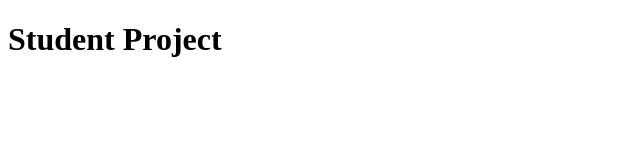
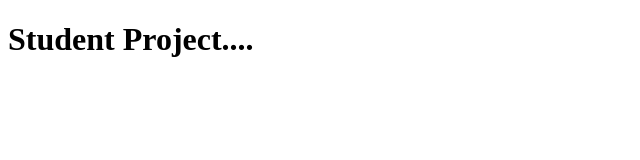
Before and after one commit to sabithossen4/Student_Project, a plain HTML site: page index.html in a window 1280 px wide. Shown: the full height of the page, 0-640 px from the left. Drawn offline with Linux system fonts and the light colour scheme.

```diff
--- a/index.html
+++ b/index.html
@@ -6,6 +6,6 @@
   <title>Document</title>
 </head>
 <body>
-  <h1> Student Project</h1>
+  <h1> Student Project....</h1>
 </body>
 </html>
```
